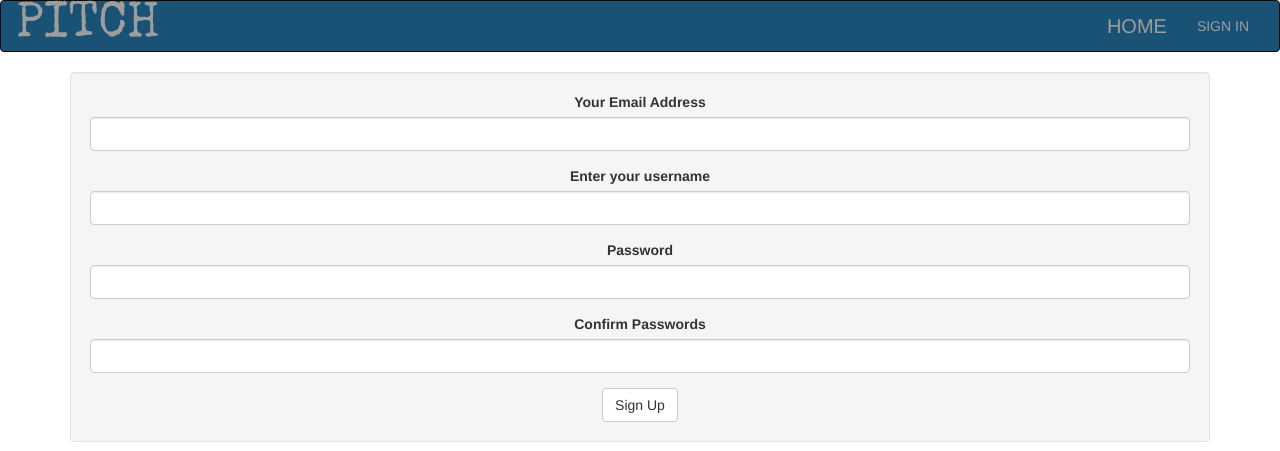
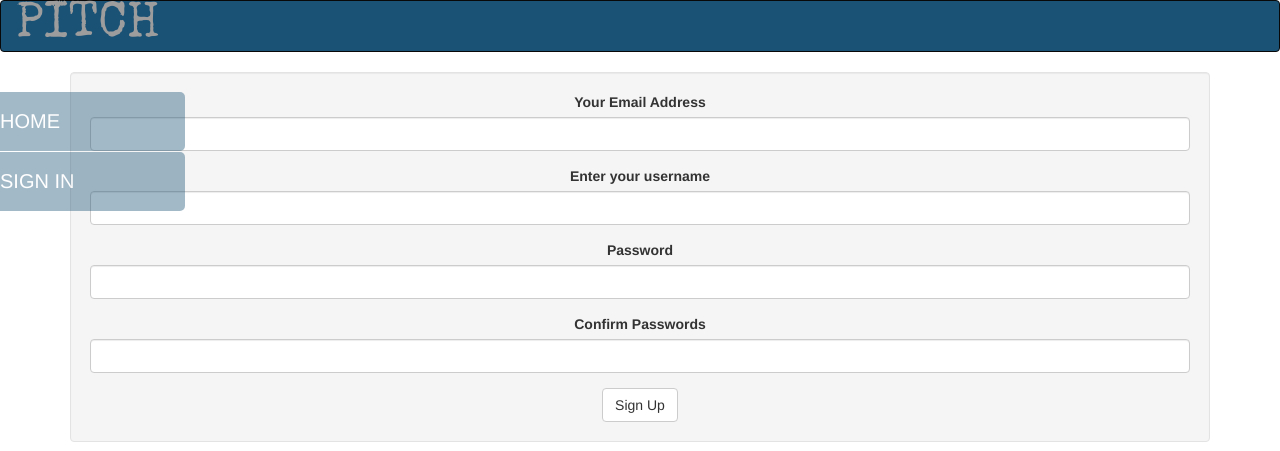
Before and after one commit to NewtonBii/pitch, a Flask app: page /authenticate/register in a window 1280 px wide. Shown: the top 451 px of the page. Run offline with Flask 2, Linux system fonts and the light colour scheme; some libraries are stand-ins or nearby versions; some web fonts are replaced.

Commit message:
Add sidenav.

```diff
--- a/app/auth/views.py
+++ b/app/auth/views.py
@@ -30,7 +30,6 @@ def register():
         db.session.add(user)
         db.session.commit()
 
-        mail_message("Welcome to watchlist", "email/welcome_user", user.email, user=user)
         return redirect(url_for('auth.login'))
         title = "New Account"
     return render_template('auth/register.html', registration_form=form)
--- a/app/templates/navbar.html
+++ b/app/templates/navbar.html
@@ -10,19 +10,55 @@
             <a class="navbar-brand" href="/" style="font-family: 'Special Elite', cursive; font-size:50px"> PITCH </a>
 
     </div>
-    <div class="navbar-collapse collapse">
-      <ul class="nav navbar-nav navbar-right">
-        <li style="font-size:20px;color:white"><a href="/">HOME</a></li>
-        {% if current_user.is_authenticated %}
-        <li><a href="{{url_for('main.profile',uname=current_user.username)}}">PROFILE</a></li>
-        <li><a href="{{url_for('auth.logout')}}">SIGN OUT</a></li>
-        {% else %}
-        <li><a href="{{url_for('auth.login')}}">SIGN IN</a></li>
-        {%endif%}
-      </ul>
-    </div>
+
   </div>
+</div>
+<div class="navbar-collapse collapse">
+  <ul class="nav sidenav-nav sidenav" id="mySidenav">
+    {% if current_user.is_authenticated %}
+    <li style="font-size:20px;color:white" id="home"><a href="/">HOME</a></li>
+    <li id="profile"><a href="{{url_for('main.profile',uname=current_user.username)}}">PROFILE</a></li>
+    <li id="sign-out"><a href="{{url_for('auth.logout')}}">SIGN OUT</a></li>
+    {% else %}
+    <li style="font-size:20px;color:white" id="home"><a href="/">HOME</a></li>
+    <li id="sign-in"><a href="{{url_for('auth.login')}}">SIGN IN</a></li>
+    {%endif%}
+  </ul>
 </div>
 <style>
 @import url('https://fonts.googleapis.com/css?family=Special+Elite');
+#mySidenav a {
+    position: absolute;
+    transition: 1s;
+    left:-30px;
+    padding: 15px;
+    width: 200px;
+    text-decoration: none;
+    font-size: 20px;
+    background-color:#1A5276;
+    color: white;
+    border-radius: 0 5px 5px 0;
+    z-index: 10;
+    opacity: 0.4;
+}
+
+#mySidenav a:hover {
+    left: 0;
+}
+#profile {
+    top: 80px;
+    background-color: #1A5276;
+}
+#home {
+    top: 20px;
+    background-color: #1A5276;
+}
+#sign-in {
+    top: 80px;
+    background-color: #1A5276;
+}
+#sign-out {
+    top: 140px;
+    background-color: #1A5276;
+}
 </style>
```
Also changed, not shown: app/static/photos/20819066_1426880090733732_5015221525322730989_o.jpg (added).
